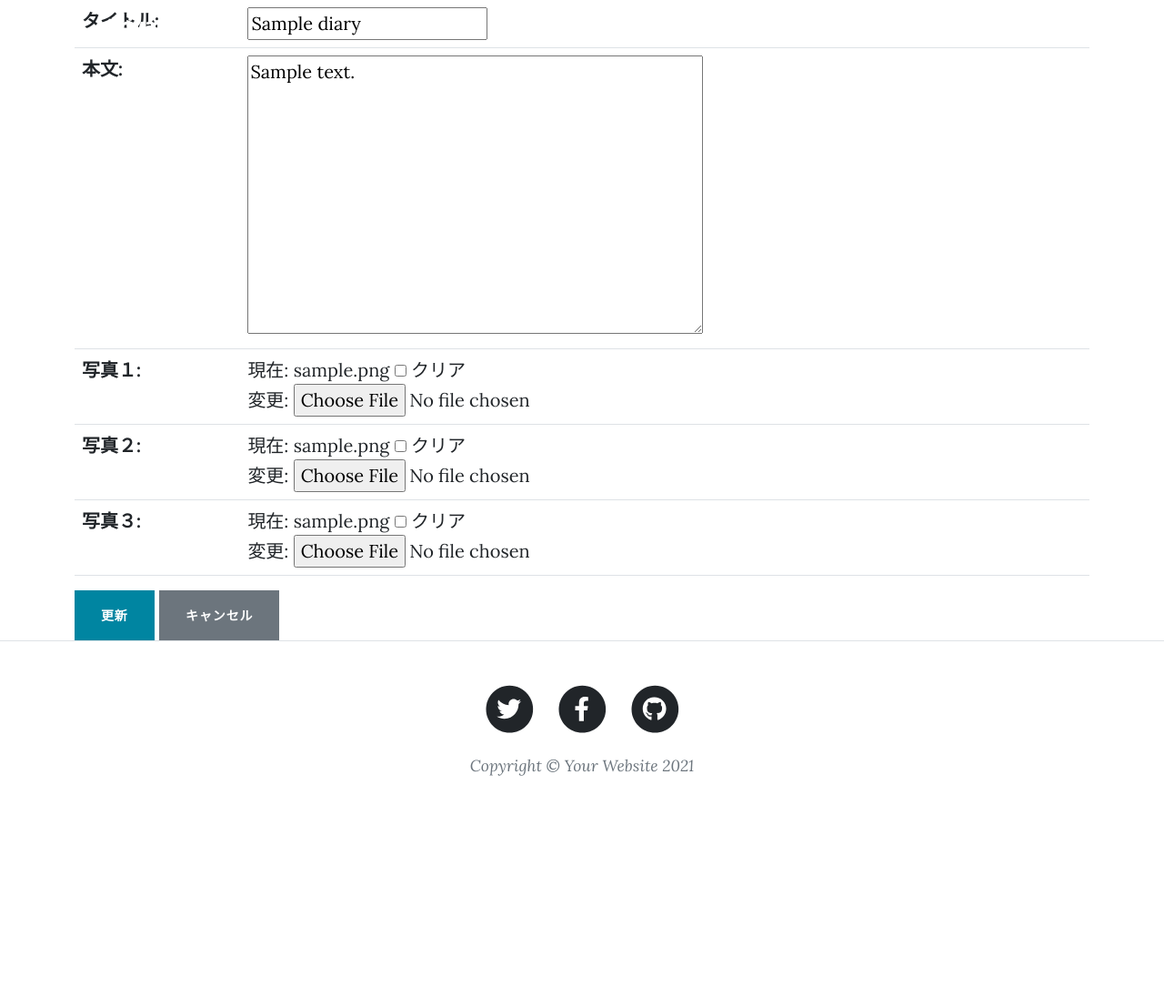
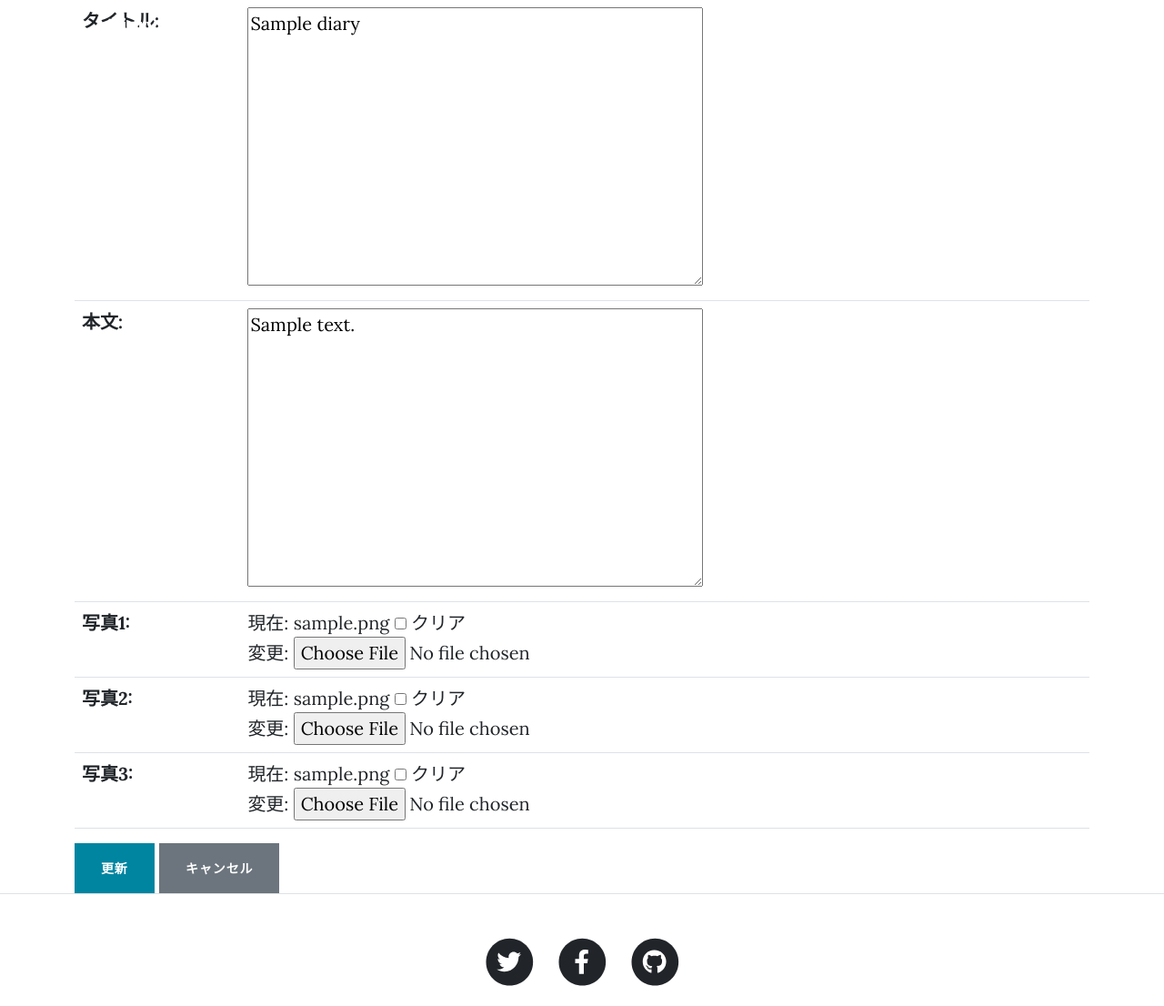
Before and after one commit to itsuki4/GroupA, a Django app: page /diary-update/1/ in a window 1280 px wide. Shown: the top 1106 px of the page at 91% size. Before the commit the page ends 853 px from the top, so only its background shows below. Run offline with Django 3.2, Linux system fonts and the light colour scheme; a user stored in the database is signed in; tables that the repository leaves empty hold one stand-in row (values such as "Sample post"); some libraries are stand-ins or nearby versions.

Commit message:
希望が見えた

```diff
--- a/accounts/templates/account/account_inactive.html
+++ b/accounts/templates/account/account_inactive.html
@@ -4,7 +4,7 @@
 
 {% block head_title %}{% trans "Account Inactive" %}{% endblock %}
 
-{% block content %}
+{% block contents %}
 <h1>{% trans "Account Inactive" %}</h1>
 
 <p>{% trans "This account is inactive." %}</p>
--- a/config/settings.py
+++ b/config/settings.py
@@ -166,7 +166,7 @@
 ACCOUNT_EMAIL_REQUIRED = True
 
 #ログイン/ログアウト後の遷移先を設定
-LOGIN_REDIRECT_URL = 'miyu:diary_list'
+LOGIN_REDIRECT_URL = 'miyu:index'
 ACCOUNT_LOGOUT_REDIRECT_URL = 'account_login'
 
 #ログアウトリンクのクリック一発でログアウトする設定
--- a/miyu/models.py
+++ b/miyu/models.py
@@ -5,14 +5,14 @@
 class Diary(models.Model):
     """日記モデル"""
 
-    user = models.ForeignKey(CustomUser, verbose_name= 'ユーザー', on_delete= models.PROTECT)
-    title = models.CharField(verbose_name= 'タイトル', max_length= 40)
-    content = models.TextField(verbose_name= '本文', blank= True, null = True)
-    photo1 = models.ImageField(verbose_name= '写真１', blank = True, null = True)
-    photo2 = models.ImageField(verbose_name= '写真２', blank = True, null = True)
-    photo3 = models.ImageField(verbose_name= '写真３', blank = True, null = True)
-    created_at = models.DateTimeField(verbose_name= '作成日時', auto_now_add= True)
-    updated_at = models.DateTimeField(verbose_name= '更新日時', auto_now= True)
+    user = models.ForeignKey(CustomUser, verbose_name='ユーザー', on_delete=models.PROTECT)
+    title = models.TextField(verbose_name='タイトル', max_length=40)
+    content = models.TextField(verbose_name='本文', blank=True, null=True)
+    photo1 = models.ImageField(verbose_name='写真1', blank=True, null=True )
+    photo2 = models.ImageField(verbose_name='写真2', blank=True, null=True )
+    photo3 = models.ImageField(verbose_name='写真3', blank=True, null=True )
+    created_at = models.DateTimeField(verbose_name='作成日時', auto_now_add=True)
+    updated_at = models.DateTimeField(verbose_name='更新日時', auto_now=True)
 
     class Meta:
         verbose_name_plural = 'Diary'
--- a/miyu/templates/diary/base.html
+++ b/miyu/templates/diary/base.html
@@ -15,14 +15,15 @@
         <link href="https://fonts.googleapis.com/css?family=Open+Sans:300italic,400italic,600italic,700italic,800italic,400,300,600,700,800" rel="stylesheet" type="text/css" />
         <!-- Core theme CSS (includes Bootstrap)-->
         <link href="{% static 'css/styles.css' %}" rel="stylesheet" />
-        <link href="{% static 'css/mystyles.css' %}" rel="stylesheet" type="text/css" />
+        <link href="{% static 'css/mystyles.css' %}" rel="stylesheet" />
         {% block head %}{% endblock %}
     </head>
+
     <body>
          <!-- Navigation-->
          <nav class="navbar navbar-expand-lg navbar-light" id="mainNav">
             <div class="container px-4 px-lg-5">
-                <a class="navbar-brand" href="../">Private Diary</a>
+                <a class="navbar-brand" href="../../">Diary</a>
                 <button class="navbar-toggler" type="button" data-bs-toggle="collapse" data-bs-target="#navbarResponsive" aria-controls="navbarResponsive" aria-expanded="false" aria-label="Toggle navigation">
                     Menu
                     <i class="fas fa-bars"></i>
@@ -30,7 +31,7 @@
                 <div class="collapse navbar-collapse" id="navbarResponsive">
                     <ul class="navbar-nav ms-auto">
                         <li class="nav-item"><a class="nav-link" href="{% url 'miyu:inquiry' %}">Inquiry</a></li>
-                        <li class ="nav-item"><a class = "nav-link" href = "{% url 'miyu:diary_list' %}">DIARY LIST</a></li>
+                        <li class="nav-item"><a class="nav-link" href="{% url 'miyu:diary_list' %}">Diary</a></li>
                         {% if user.is_authenticated %}
                         <li class="nav-item"><a class="nav-link" href="{% url 'account_logout' %}">Log Out</a></li>
                         {% else %}
@@ -41,7 +42,6 @@
                 </div>
             </div>
         </nav>
-
         {% block header %}{% endblock %}
 
         {% if messages %}
--- a/miyu/templates/diary/diary_list.html
+++ b/miyu/templates/diary/diary_list.html
@@ -13,7 +13,7 @@
                 </div>
                 {% for miyu in diary_list %}
                     <div class = "post-preview">
-                        <a href = "{% url 'miyu:diary_detail' diary.pk %}">
+                        <a href = "{% url 'miyu:diary_detail' miyu.pk %}">
                             <h2 class = "post-title">{{ miyu.title }}</h2>
                             <h3 class = "post-subtitle">{{ miyu.content | truncatechars:20 }}</h3>
                         </a>
--- a/miyu/templates/diary/diary_update.html
+++ b/miyu/templates/diary/diary_update.html
@@ -1,22 +1,24 @@
 {% extends 'diary/base.html' %}
 {% load static %}
 
-{% block title %}日記編集 | Private Diary{% endblock %}
+{% block title %}日記編集{% endblock %}
 {% block active_diary_list %}active{% endblock %}
 
+        <!-- Content section 1-->
 {% block contents %}
-<div class = "container">
-    <div class = "row">
-        <div class = "my-div-style w-100">
-            <form method = "POST" enctype = 'multipart/form-data'>
-            {% csrf_token %}
-            <table class = "table">
-                {{ form.as_table }}
-            </table>
-            <button class = "btn btn-primary" type = "submit">更新</button>
-            <a class = "btn btn-secondary ml-2" href = "{% url 'miyu:diary_detail' object.pk %}">キャンセル</a>
-            </form>
+    <div class="container">
+        <div class="row">
+            <div class="my-div-style w-100">
+                <form method="POST" enctype='multipart/form-data'>
+                {% csrf_token %}
+                <table class="table">
+                    {{ form.as_table }}
+                </table>
+                <button class="btn btn-primary" type="submit">更新</button>
+                <a class="btn btn-secondary ml-2" href="{% url 'miyu:diary_detail' object.pk %}">キャンセル</a>
+                </form>
+
+            </div>
         </div>
     </div>
-</div>
 {% endblock %}
--- a/miyu/templates/diary/index.html
+++ b/miyu/templates/diary/index.html
@@ -1,18 +1,16 @@
 {% extends 'diary/base.html' %}
-
 {% load static %}
 
 {% block title %}貴方専用の日記ページ | Private Diary{% endblock %}
 
 {% block header %}
-
 <header class="masthead" style="background-image: url('assets/img/home-bg.jpg')">
     <div class="container position-relative px-4 px-lg-5">
         <div class="row gx-4 gx-lg-5 justify-content-center">
             <div class="col-md-10 col-lg-8 col-xl-7">
                 <div class="site-heading">
                     <h1>My Diary</h1>
-                        <span class="subheading">A Diary Theme by Start Bootstrap</span>
+                    <span class="subheading">A Diary Theme by Start Bootstrap</span>
                 </div>
             </div>
         </div>
--- a/miyu/urls.py
+++ b/miyu/urls.py
@@ -9,5 +9,5 @@
     path('diary-detail/<int:pk>/',views.DiaryDetailView.as_view(), name="diary_detail"),
     path('diary-create/', views.DiaryCreateView.as_view(), name="diary_create"),
     path('diary-update/<int:pk>/',views.DiaryUpdateView.as_view(),name="diary_update"),
-     path('diary-delete/<int:pk>/',views.DiaryDeleteView.as_view(),name="diary_delete"),
+    path('diary-delete/<int:pk>/',views.DiaryDeleteView.as_view(),name="diary_delete"),
 ]
--- a/miyu/views.py
+++ b/miyu/views.py
@@ -1,61 +1,68 @@
+import logging
+from miyu.forms import InquiryForm
 from django.shortcuts import render
+from django.urls import reverse_lazy
+from django.views import generic
 from django.contrib import messages
-from django.views import generic
-from django.urls import reverse_lazy
-from .forms import InquiryForm
-import logging
-from django.contrib.auth.mixins import LoginRequiredMixin
-from  .models import Diary
-from .forms import InquiryForm,DiaryCreateForm
+
+# Create your views here.
 
 logger = logging.getLogger(__name__)
 
 def index(request):
-    return render (request ,'diary/index.html')
+    return render(request, 'diary/index.html')
 
 class IndexView(generic.TemplateView):
-    template_name = "diary/index.html"
+    template_name="diary/index.html"
 
 class InquiryView(generic.FormView):
     template_name = "diary/inquiry.html"
     form_class = InquiryForm
     success_url = reverse_lazy('miyu:inquiry')
-
     def form_valid(self, form):
         form.send_email()
         messages.success(self.request,'メッセージを送信しました。')
         logger.info('Inquiry sent by {}'.format(form.cleaned_data['name']))
         return super().form_valid(form)
 
+
+from django.contrib.auth.mixins import LoginRequiredMixin
+from .models import Diary
 class DiaryListView(LoginRequiredMixin, generic.ListView):
     model = Diary
-    template_name = 'dairy/diary_list.html'
+    template_name = 'diary/diary_list.html'
     paginate_by = 2
 
     def get_queryset(self):
-        diaries = Diary.objects.filter(user = self.request.user).order_by('-created_at')
+        diaries = Diary.objects.filter(user=self.request.user).order_by('-created_at')
         return diaries
+
+
+from .forms import InquiryForm, DiaryCreateForm
 
 class DiaryDetailView(LoginRequiredMixin,generic.DetailView):
     model = Diary
     template_name = 'diary/diary_detail.html'
 
-class DiaryCreateView(LoginRequiredMixin,generic.CreateView):
+
+class DiaryCreateView(LoginRequiredMixin, generic.CreateView):
     model = Diary
     template_name = 'diary/diary_create.html'
     form_class = DiaryCreateForm
     success_url = reverse_lazy('miyu:diary_list')
 
-    def form_valid(self,form):
-        diary = form.save(commit = False)
+    def form_valid(self, form):
+        #p270
+        diary = form.save(commit=False)
         diary.user = self.request.user
         diary.save()
-        messages.success(self.request, '日記を作成しました。')
+        messages.success(self.request,'日記を作成しました。')
         return super().form_valid(form)
 
     def form_invalid(self,form):
-        messages.error(self.request, "日記の作成に失敗しました。")
-        return super().form_invalid(form)
+        messages.error(self.request,"日記の作成に失敗しました。")
+        return super().form_incalid(form)
+
 
 class DiaryUpdateView(LoginRequiredMixin,generic.UpdateView):
     model = Diary
@@ -63,13 +70,13 @@
     form_class = DiaryCreateForm
 
     def get_success_url(self):
-        return reverse_lazy('miyu:diary_detail',kwargs = {'pk': self.kwargs['pk']})
+        return reverse_lazy('miyu:diary_detail', kwargs={'pk':self.kwargs['pk']})
 
     def form_valid(self,form):
         messages.success(self.request,'日記を更新しました。')
         return super().form_valid(form)
 
-    def form_invalid(self, form):
+    def form_invalid(self,form):
         messages.error(self.request,"日記の更新に失敗しました。")
         return super().form_invalid(form)
 
@@ -78,6 +85,6 @@
     template_name = 'diary/diary_delete.html'
     success_url = reverse_lazy('miyu:diary_list')
 
-    def delete(self,request,*args,**kwargs):
+    def delete(self,request, *args, **kwargs):
         messages.success(self.request,"日記を削除しました。")
-        return super().delete(request,*args,**kwargs)
+        return super().delete(request, *args, **kwargs)
```
Also changed, not shown: accounts/templates/account/base.html (+4 -4 lines), accounts/templates/account/email_confirm.html (+19 -13 lines), accounts/templates/account/password_reset_from_key.html (+4 -4 lines), miyu/templates/diary/diary_detail.html (+30 -27 lines), miyu/templates/diary/inquiry.html (+5 -4 lines), accounts/migrations/0001_initial.py. Lines whose indentation alone changed are shown as unchanged.
